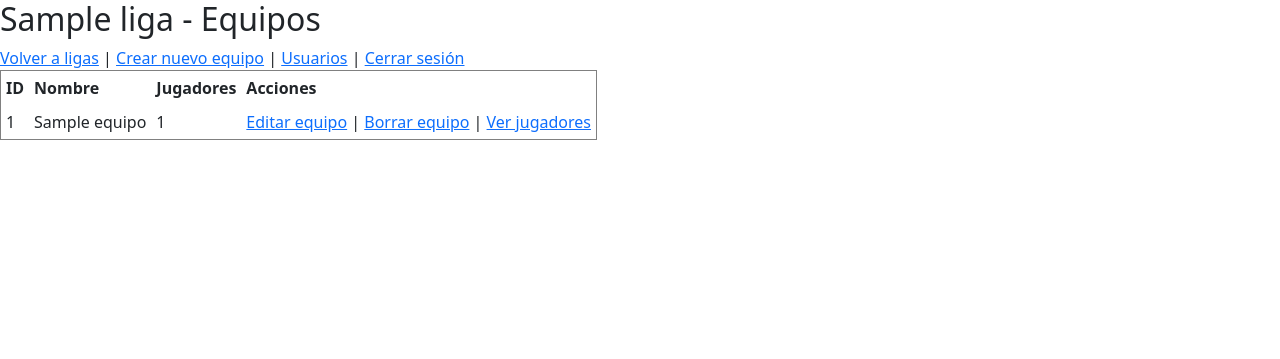
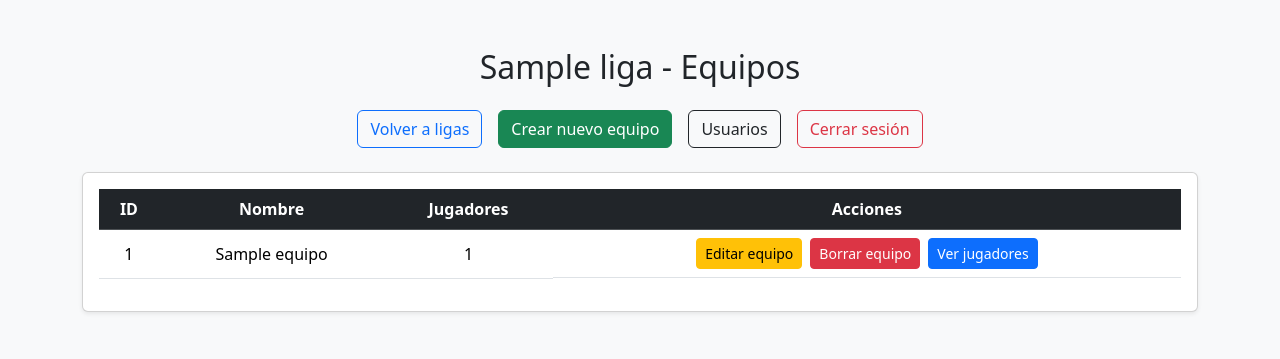
Before and after one commit to Sergio-AJ/ScoutStars, a Flask app: page /ligas/1 in a window 1280 px wide. Shown: the top 359 px of the page. Run offline with Flask 3, Linux system fonts and the light colour scheme; a user stored in the database is signed in; tables that the repository leaves empty hold one stand-in row (values such as "Sample post").

Commit message:
estilos ligas

```diff
--- a/templates/liga_detalle.html
+++ b/templates/liga_detalle.html
@@ -9,35 +9,99 @@
     <link href="https://cdn.jsdelivr.net/npm/bootstrap@5.3.3/dist/css/bootstrap.min.css" rel="stylesheet">
 </head>
 
-<body>
-<h2>{{ liga.nombre }} - Equipos</h2>
+<body class="bg-light">
 
-<a href="/ligas">Volver a ligas</a> |
-<a href="/ligas/{{ liga.id }}/crear_equipo">Crear nuevo equipo</a> |
-<a href="/users">Usuarios</a> |
-<a href="/logout">Cerrar sesión</a>
+<div class="container py-5">
 
-<table border="1" cellpadding="5" cellspacing="0">
+    <!-- TÍTULO -->
+    <h2 class="text-center mb-4">{{ liga.nombre }} - Equipos</h2>
+
+    <!-- NAV -->
+    <div class="d-flex justify-content-center gap-3 mb-4 flex-wrap">
+
+        <a href="/ligas" class="btn btn-outline-primary">
+            Volver a ligas
+        </a>
+
+        <a href="/ligas/{{ liga.id }}/crear_equipo"
+           class="btn btn-success">
+            Crear nuevo equipo
+        </a>
+
+        <a href="/users" class="btn btn-outline-dark">
+            Usuarios
+        </a>
+
+        <a href="/logout" class="btn btn-outline-danger">
+            Cerrar sesión
+        </a>
+
+    </div>
+
+    <!-- TABLA -->
+    <div class="card shadow-sm">
+
+        <div class="card-body">
+
+            <div class="table-responsive">
+
+                <table class="table table-hover align-middle text-center">
+
+                    <thead class="table-dark">
                         <tr>
                             <th>ID</th>
                             <th>Nombre</th>
                             <th>Jugadores</th>
                             <th>Acciones</th>
                         </tr>
+                    </thead>
+
+                    <tbody>
 
                         {% for equipo in equipos %}
                         <tr>
+
                             <td>{{ equipo.id }}</td>
+
                             <td>{{ equipo.nombre }}</td>
+
                             <td>{{ equipo.jugadores|length }}</td>
-        <td>
-            <a href="/equipos/edit/{{ equipo.id }}">Editar equipo</a> |
-            <a href="/equipos/delete/{{ equipo.id }}">Borrar equipo</a> |
-            <a href="/equipos/{{ equipo.id }}/jugadores">Ver jugadores</a>
+
+                            <td class="d-flex justify-content-center gap-2 flex-wrap">
+
+                                <a href="/equipos/edit/{{ equipo.id }}"
+                                   class="btn btn-sm btn-warning">
+                                    Editar equipo
+                                </a>
+
+                                <a href="/equipos/delete/{{ equipo.id }}"
+                                   class="btn btn-sm btn-danger">
+                                    Borrar equipo
+                                </a>
+
+                                <a href="/equipos/{{ equipo.id }}/jugadores"
+                                   class="btn btn-sm btn-primary">
+                                    Ver jugadores
+                                </a>
+
                             </td>
+
                         </tr>
                         {% endfor %}
+
+                    </tbody>
+
                 </table>
+
+            </div>
+
+        </div>
+
+    </div>
+
+</div>
+
 <script src="https://cdn.jsdelivr.net/npm/bootstrap@5.3.3/dist/js/bootstrap.bundle.min.js"></script>
+
 </body>
 </html>
```
Also changed, not shown: templates/ligas.html (+64 -10 lines). Lines whose indentation alone changed are shown as unchanged.
